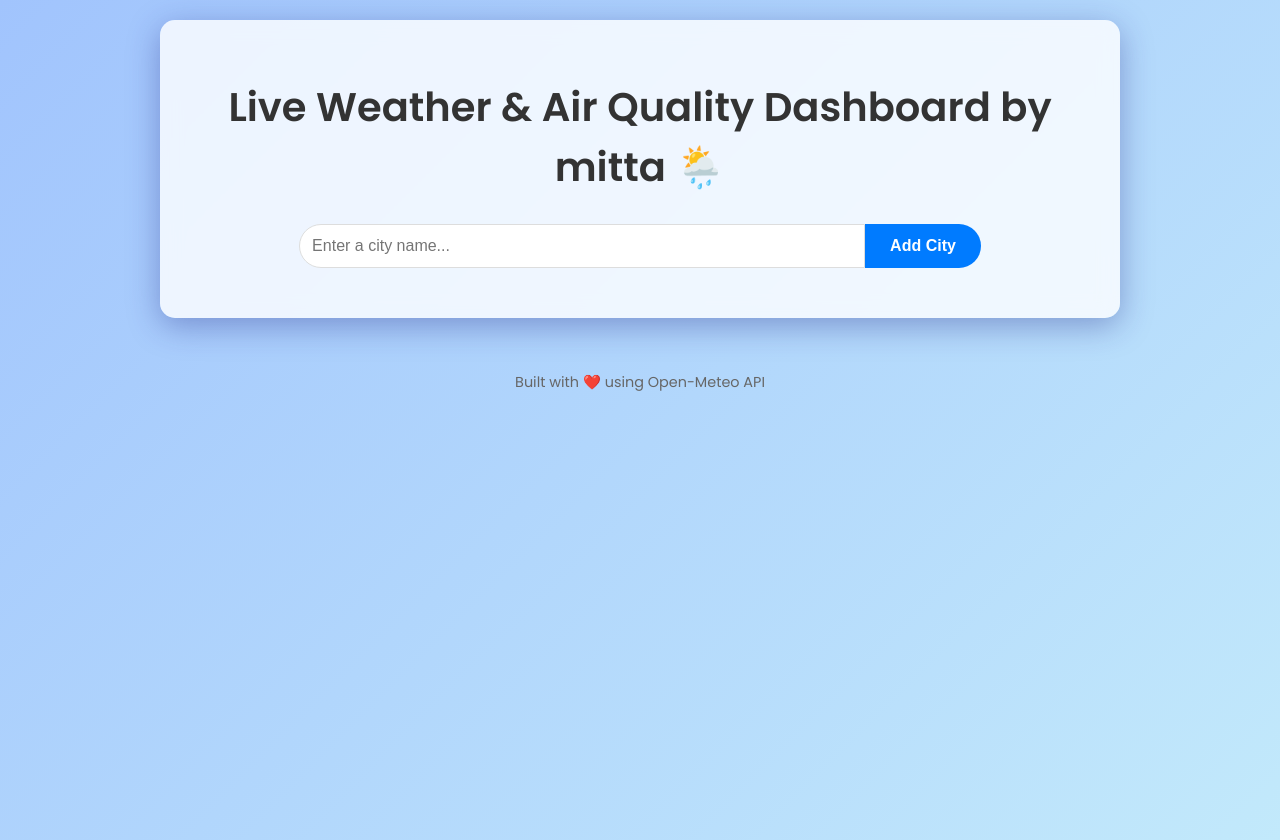
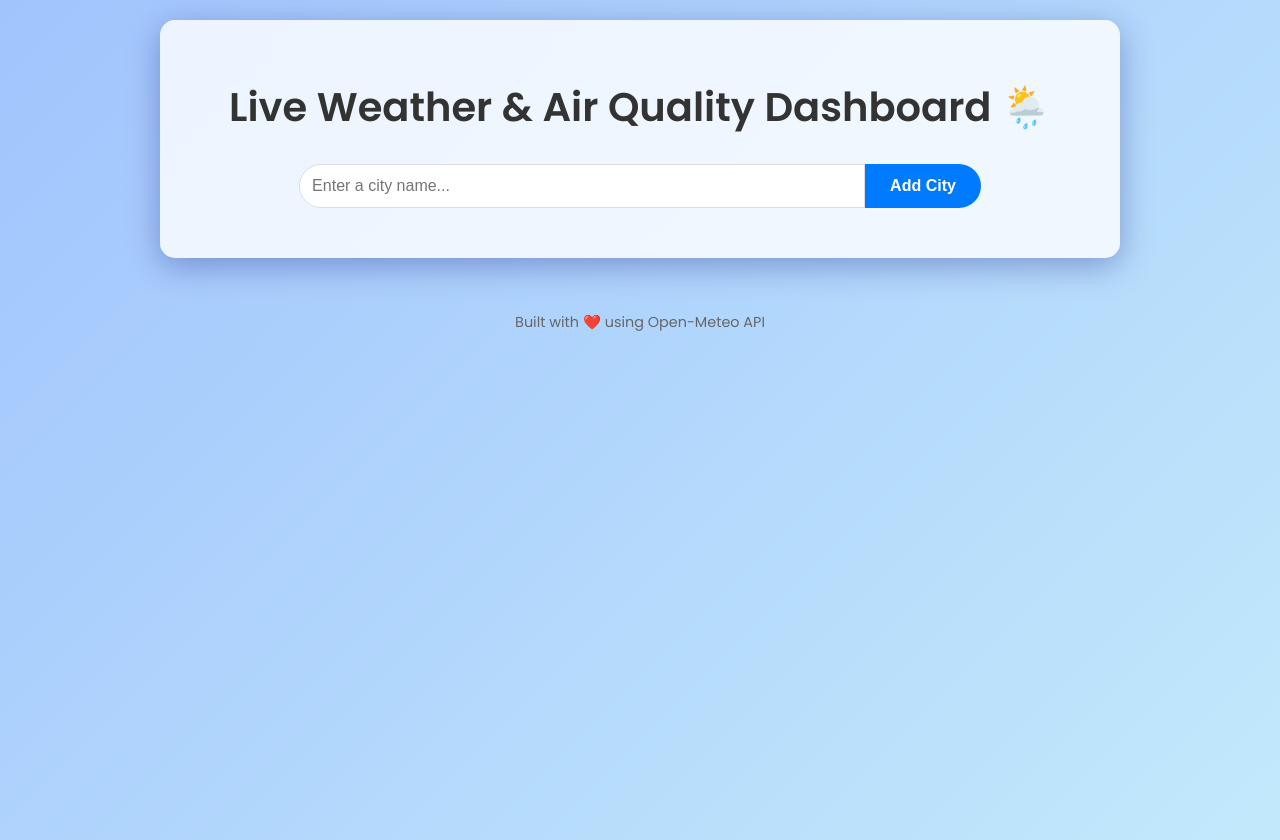
Before and after one commit to amithpalissery/Hackathon-kubernetes, a website: page index.html in a window 1280 px wide. Drawn offline with Linux system fonts and the light colour scheme.

Commit message:
Update index.html

```diff
--- a/index.html
+++ b/index.html
@@ -9,7 +9,7 @@
 </head>
 <body class="default-bg">
     <div class="container">
-        <h1>Live Weather & Air Quality Dashboard by mitta 🌦️</h1>
+        <h1>Live Weather & Air Quality Dashboard 🌦️</h1>
         <form id="city-form">
             <input type="text" id="city-input" placeholder="Enter a city name..." required>
             <button type="submit">Add City</button>
```
